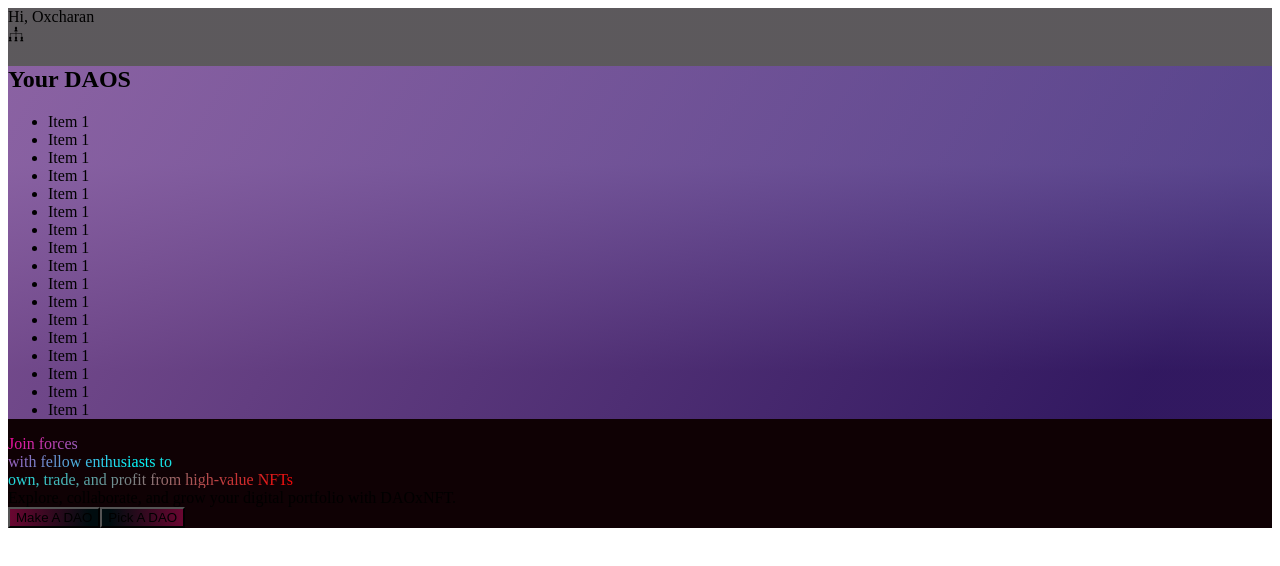
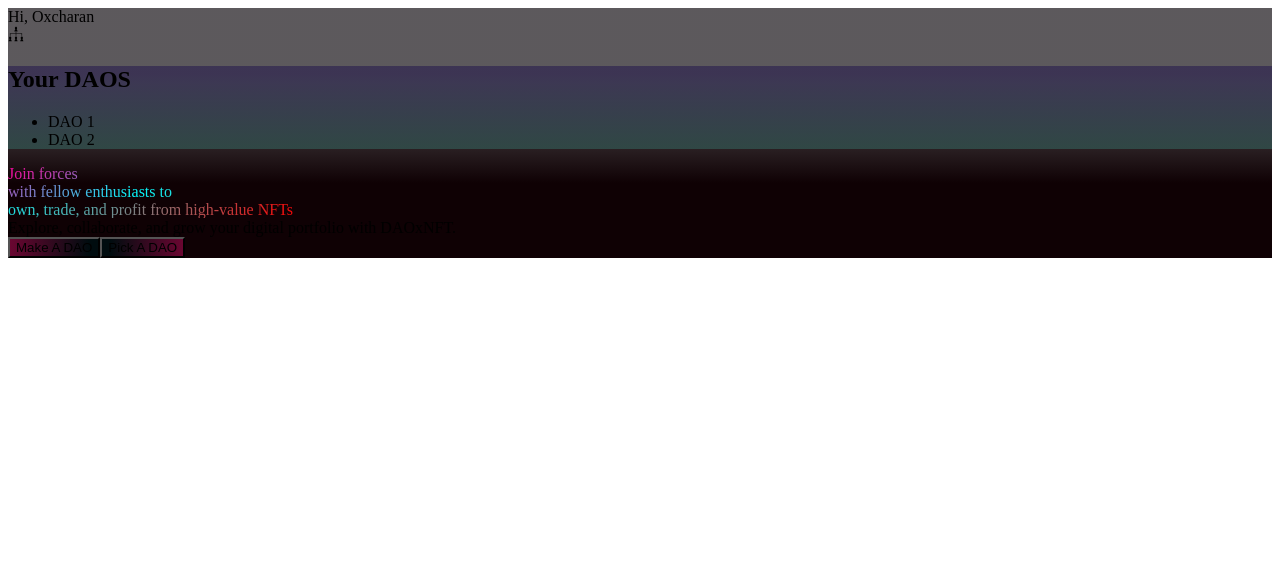
Before and after one commit to charans29/da0-x-nft, a Next.js app: page /Hero in a window 1280 px wide. Both pictures are taken after a click on the icon 16 px from the left and 34 px from the top of the page. Shown: the top 566 px of the page. Built offline with nearby package versions, Linux system fonts and the light colour scheme.

Commit message:
dev:Dao tiles check1

```diff
--- a/components/UserDaos.tsx
+++ b/components/UserDaos.tsx
@@ -4,32 +4,17 @@ function UserDaos() {
   return (
     <div
         className={`absolute top-16 right-10 h-[calc(100vh-110px)] w-[200px]
-            p-5 z-30 rounded-lg border-green-500 border-[0.25px] overflow-hidden`}
+            p-5 z-30 rounded-lg border-gray-700 border-[0.25px] overflow-hidden`}
         style={{
-            backgroundImage:'linear-gradient(300deg, rgba(84,48,188,0.5) 10%, rgba(150,100,180,0.8) 100%)',
+            backgroundImage:'linear-gradient(180deg, rgba(50,40,80,0.75) 10%, rgba(50,100,80,0.75) 130%)',
         }}
     >
-        <h2 className='text-lg text-black font-bold mb-4 sticky top-0 p-2 text-center z-10'>
+        <h2 className='text-md text-white/50 font-light mb-4 sticky top-0 p-2 text-center z-10'>
             Your DAOS
         </h2>
-        <ul className='realtive h-full overflow-y-auto -mt-3 z-0' style={{scrollbarWidth: 'none'}}>
-            <li className='mb-2 border-[1.25px] rounded-md p-2 border-black text-black'>Item 1</li>
-            <li className='mb-2 border-[1.25px] rounded-md p-2 border-black text-black'>Item 1</li>
-            <li className='mb-2 border-[1.25px] rounded-md p-2 border-black text-black'>Item 1</li>
-            <li className='mb-2 border-[1.25px] rounded-md p-2 border-black text-black'>Item 1</li>
-            <li className='mb-2 border-[1.25px] rounded-md p-2 border-black text-black'>Item 1</li>
-            <li className='mb-2 border-[1.25px] rounded-md p-2 border-black text-black'>Item 1</li>
-            <li className='mb-2 border-[1.25px] rounded-md p-2 border-black text-black'>Item 1</li>
-            <li className='mb-2 border-[1.25px] rounded-md p-2 border-black text-black'>Item 1</li>
-            <li className='mb-2 border-[1.25px] rounded-md p-2 border-black text-black'>Item 1</li>
-            <li className='mb-2 border-[1.25px] rounded-md p-2 border-black text-black'>Item 1</li>
-            <li className='mb-2 border-[1.25px] rounded-md p-2 border-black text-black'>Item 1</li>
-            <li className='mb-2 border-[1.25px] rounded-md p-2 border-black text-black'>Item 1</li>
-            <li className='mb-2 border-[1.25px] rounded-md p-2 border-black text-black'>Item 1</li>
-            <li className='mb-2 border-[1.25px] rounded-md p-2 border-black text-black'>Item 1</li>
-            <li className='mb-2 border-[1.25px] rounded-md p-2 border-black text-black'>Item 1</li>
-            <li className='mb-2 border-[1.25px] rounded-md p-2 border-black text-black'>Item 1</li>
-            <li className='mb-2 border-[1.25px] rounded-md p-2 border-black text-black'>Item 1</li>
+        <ul className='realtive h-full overflow-y-auto mt-5 z-0' style={{scrollbarWidth: 'none'}}>
+            <li className='mb-3 border-[1.25px] rounded-lg p-1 px-2 border-zinc-600 text-xs text-purple-300'>DAO 1</li>
+            <li className='mb-3 border-[1.25px] rounded-lg p-1 px-2 border-zinc-600 text-xs text-purple-300'>DAO 2</li>
         </ul>
     </div>
   )
```
